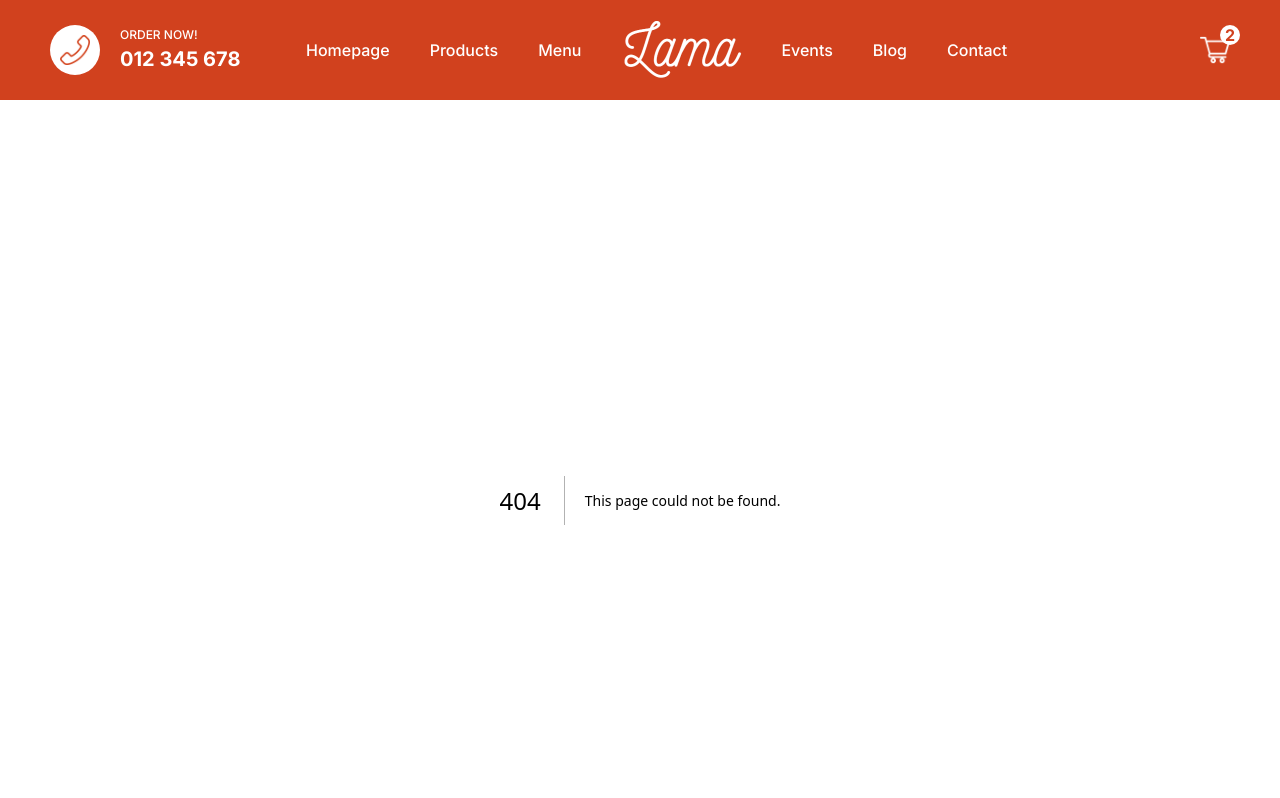
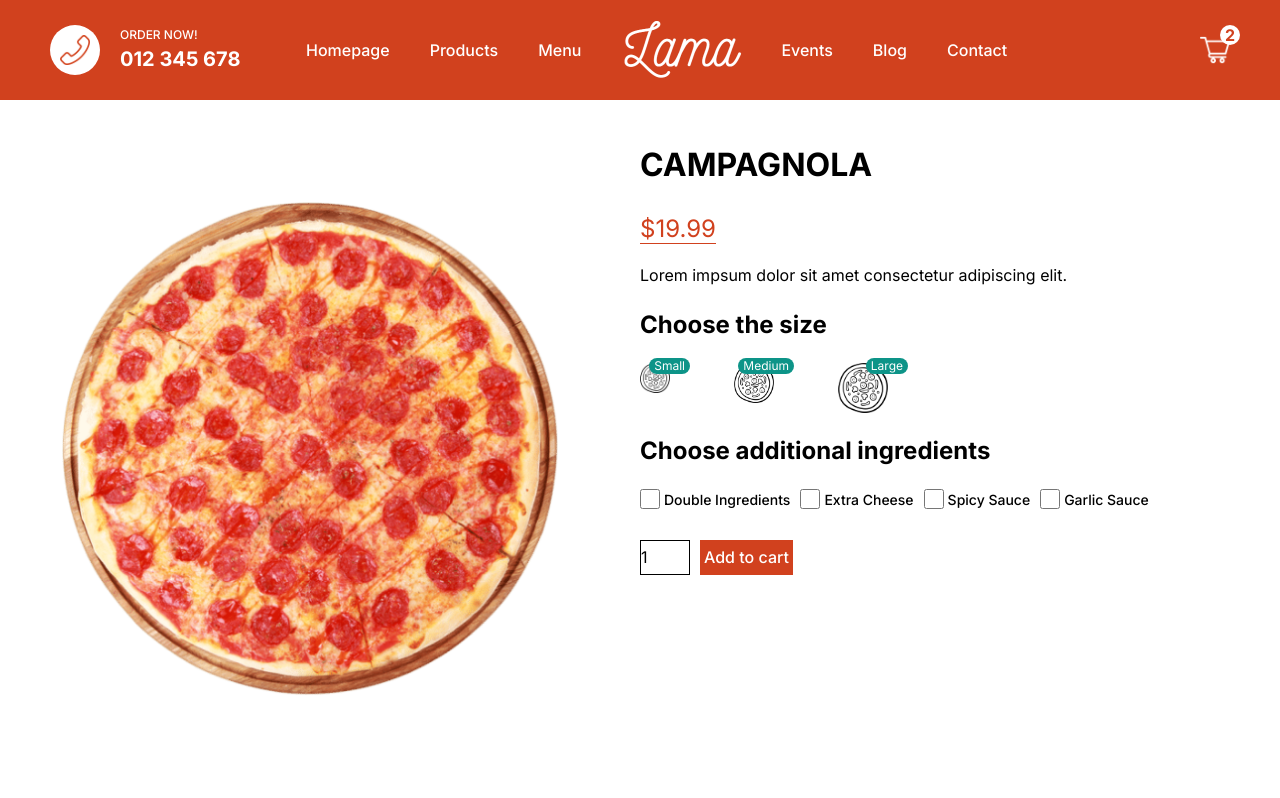
Before and after one commit to MannySotoRuiz/Food-Ordering-App, a Next.js app: page /product/1 in a window 1280 px wide. Before the commit this address had no page. Shown: the top 798 px of the page. Built offline with nearby package versions, Linux system fonts and the light colour scheme.

Commit message:
created product page

```diff
--- /dev/null
+++ b/src/app/product/[id]/page.tsx
@@ -0,0 +1,139 @@
+"use client";
+
+import Image from "next/image";
+import { useState } from "react";
+// import { FC } from "react";
+
+// interface pageProps {}
+
+export default function ProductPage() {
+  const [size, setSize] = useState<number>(0);
+  const pizza = {
+    id: 1,
+    img: "/img/pizza.png",
+    name: "CAMPAGNOLA",
+    price: [19.99, 23.99, 27.99],
+    desc: "Lorem impsum dolor sit amet consectetur adipiscing elit.",
+  };
+
+  return (
+    <div className="h-[calc(100vh-100px)] flex">
+      <div className="flex-1 h-full flex items-center justify-center">
+        <div className="relative w-4/5 h-4/5">
+          <Image
+            src={pizza.img}
+            alt=""
+            style={{ objectFit: "contain" }}
+            fill={true}
+          />
+        </div>
+      </div>
+      <div className="flex-1 p-[20px]">
+        <h1 className="block text-[2em] my-[0.67em] mx-0 font-bold">
+          {pizza.name}
+        </h1>
+        <span className="text-[#d1411e] text-[24px] font-normal border-b border-b-[#d1411e]">
+          ${pizza.price[size]}
+        </span>
+        <p className="block my-[1em] mx-0">{pizza.desc}</p>
+        <h3 className="block text-[1.5em] my-[0.83em] mx-0 font-bold">
+          Choose the size
+        </h3>
+        <div className="flex justify-between w-[40%]">
+          <div
+            className="w-[30px] h-[30px] relative cursor-pointer"
+            onClick={() => setSize(0)}
+          >
+            <Image
+              src={"/img/size.png"}
+              alt="Small"
+              fill={true}
+            />
+            <span className="absolute top-[-5px] right-[-20px] bg-teal-600 text-white text-xs px-[5px] rounded-[10px]">
+              Small
+            </span>
+          </div>
+          <div
+            className="w-[40px] h-[40px] relative cursor-pointer"
+            onClick={() => setSize(1)}
+          >
+            <Image
+              src={"/img/size.png"}
+              alt="Medium"
+              fill={true}
+            />
+            <span className="absolute top-[-5px] right-[-20px] bg-teal-600 text-white text-xs px-[5px] rounded-[10px]">
+              Medium
+            </span>
+          </div>
+          <div
+            className="w-[50px] h-[50px] relative cursor-pointer"
+            onClick={() => setSize(2)}
+          >
+            <Image
+              src={"/img/size.png"}
+              alt="Large"
+              fill={true}
+            />
+            <span className="absolute top-[-5px] right-[-20px] bg-teal-600 text-white text-xs px-[5px] rounded-[10px]">
+              Large
+            </span>
+          </div>
+        </div>
+
+        <h3 className="block text-[1.5em] my-[0.83em] mx-0 font-bold">
+          Choose additional ingredients
+        </h3>
+        <div className="flex mb-[30px]">
+          <div className="flex items-center mr-[10px] text-[14px] font-medium space-x-1">
+            <input
+              type="checkbox"
+              id="double"
+              name="double"
+              className="w-[20px] h-[20px]"
+            />
+            <label htmlFor="double">Double Ingredients</label>
+          </div>
+          <div className="flex items-center mr-[10px] text-[14px] font-medium space-x-1">
+            <input
+              type="checkbox"
+              id="cheese"
+              name="cheese"
+              className="w-[20px] h-[20px]"
+            />
+            <label htmlFor="cheese">Extra Cheese</label>
+          </div>
+          <div className="flex items-center mr-[10px] text-[14px] font-medium space-x-1">
+            <input
+              type="checkbox"
+              id="spicy"
+              name="spicy"
+              className="w-[20px] h-[20px]"
+            />
+            <label htmlFor="spicy">Spicy Sauce</label>
+          </div>
+          <div className="flex items-center mr-[10px] text-[14px] font-medium space-x-1">
+            <input
+              type="checkbox"
+              id="garlic"
+              name="garlic"
+              className="w-[20px] h-[20px]"
+            />
+            <label htmlFor="garlic">Garlic Sauce</label>
+          </div>
+        </div>
+
+        <div>
+          <input
+            type="number"
+            defaultValue={1}
+            className="w-[50px] h-[35px] border border-black"
+          />
+          <button className="h-[35px] ml-[10px] bg-[#d1411e] text-white border-none font-medium cursor-pointer px-1">
+            Add to cart
+          </button>
+        </div>
+      </div>
+    </div>
+  );
+}
--- a/src/components/Footer.tsx
+++ b/src/components/Footer.tsx
@@ -10,8 +10,8 @@ const Footer: FC<FooterProps> = ({}) => {
       <div className={styles.item}>
         <Image
           src="/img/bg.png"
-          objectFit="cover"
-          layout="fill"
+          style={{ objectFit: "cover" }}
+          fill={true}
           alt=""
         />
       </div>
@@ -24,24 +24,29 @@ const Footer: FC<FooterProps> = ({}) => {
         <div className={styles.card}>
           <h1 className={styles.title}>FIND OUR RESTAURANTS</h1>
           <p className={styles.text}>
-            1654 R. Don Road #304.
-            <br /> NewYork, 85022
-            <br /> (602) 867-1010
+            70 Washington Square S,
+            <br /> New York, NY 10012
+            <br /> (012) 345 678
           </p>
           <p className={styles.text}>
-            2356 K. Laquie Rd #235.
-            <br /> NewYork, 85022
-            <br /> (602) 867-1011
+            70 Washington Square S,
+            <br /> New York, NY 10012
+            <br /> (012) 345 678
           </p>
           <p className={styles.text}>
-            1614 E. Erwin St #104.
-            <br /> NewYork, 85022
-            <br /> (602) 867-1012
+            70 Washington Square S,
+            <br /> New York, NY 10012
+            <br /> (012) 345 678
           </p>
           <p className={styles.text}>
-            1614 W. Caroll St #125.
-            <br /> NewYork, 85022
-            <br /> (602) 867-1013
+            70 Washington Square S,
+            <br /> New York, NY 10012
+            <br /> (012) 345 678
+          </p>
+          <p className={styles.text}>
+            70 Washington Square S,
+            <br /> New York, NY 10012
+            <br /> (012) 345 678
           </p>
         </div>
         <div className={styles.card}>
```
Also changed, not shown: src/app/cart/page.tsx (added).
